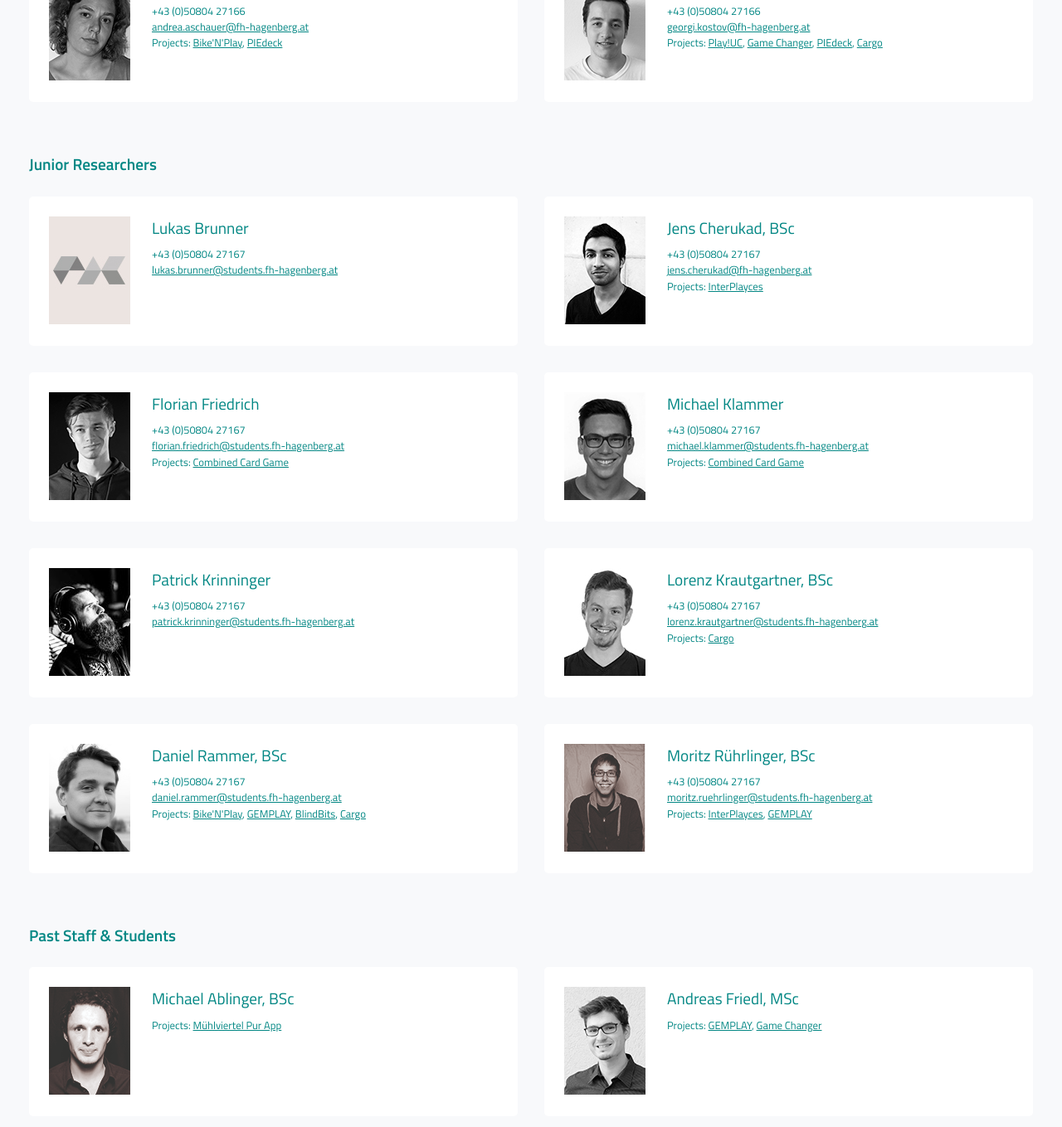
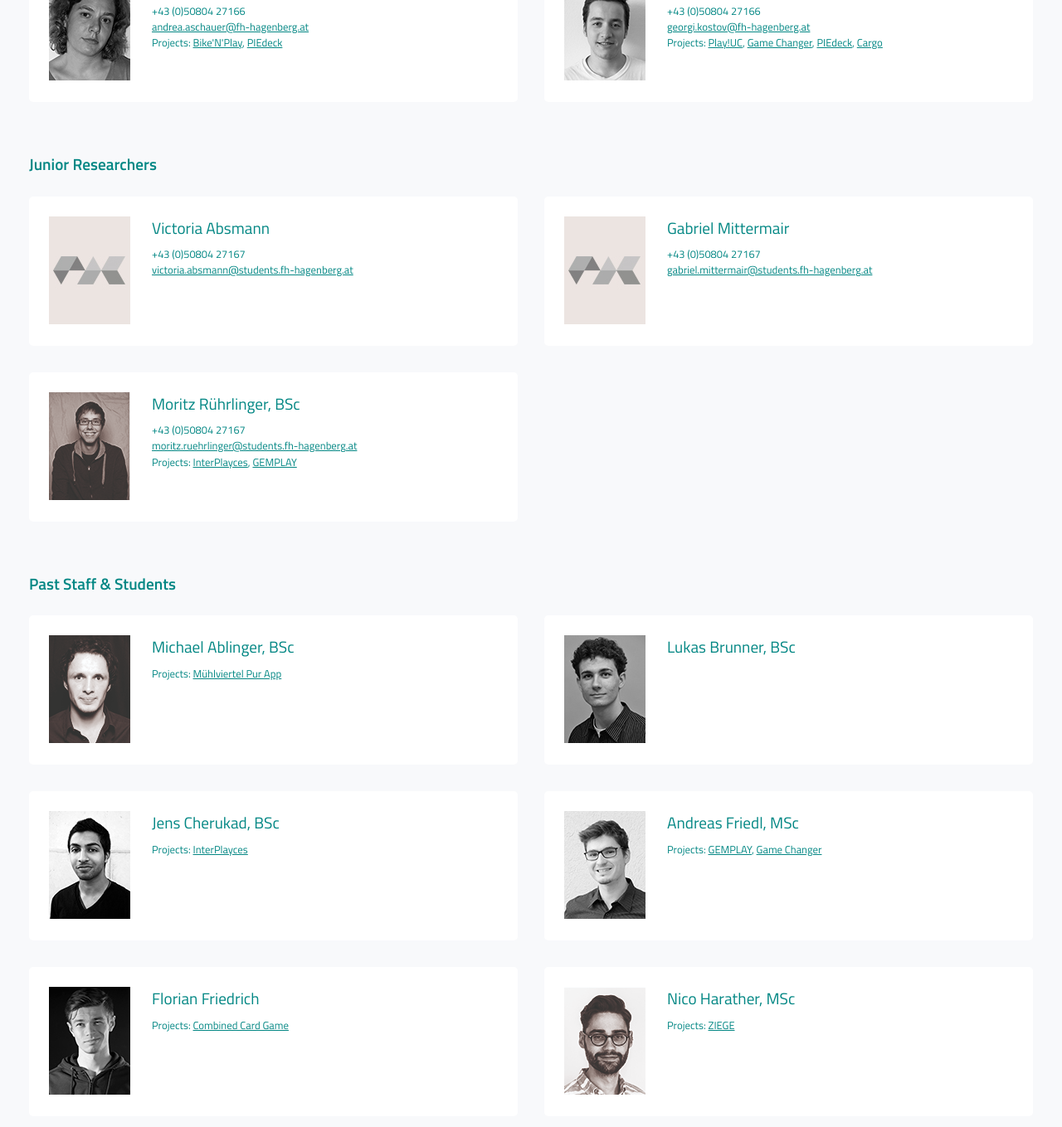
Before and after one commit to Playful-Interactive-Environments/pie-lab.at, a Jekyll site: the page built from _pages/people.html, in a window 1280 px wide and 1400 px high, scrolled down 1209 px. Shown: the top 1359 px of the window at 83% size. Built offline with Jekyll 4.4.1, drawn with Linux system fonts in a browser that asks for light colours; some of the changed text lies outside the part shown.

Commit message:
Updated people
Moved a lot to former employees, added future interns, made @michaellankes the boss!

```diff
--- a/_data/people.yml
+++ b/_data/people.yml
@@ -1,16 +1,16 @@
+- name: Dr. Michael Lankes
+  group: 1
+  photo: michael-lankes.jpg
+  phone: +43 (0)50804 22133
+  email: michael.lankes@fh-hagenberg.at
+  projects: [GEMPLAY, InterPlayces, Augmented Reality Town Square, Mühlviertel Pur App]
+
 - name: Dr. Jürgen Hagler
   group: 1
   photo: juergen-hagler.jpg
   phone: +43 (0)50804 22124
   email: juergen.hagler@fh-hagenberg.at
   projects: [Bike'N'Play, InterPlayces, Augmented Reality Town Square, PIEdeck]
-
-- name: Dr. Michael Lankes
-  group: 1
-  photo: michael-lankes.jpg
-  phone: +43 (0)50804 22133
-  email: michael.lankes@fh-hagenberg.at
-  projects: [GEMPLAY, InterPlayces, Augmented Reality Town Square, Mühlviertel Pur App]
 
 - name: Jeremiah Diephuis, MA
   group: 2
@@ -61,54 +61,19 @@
   email: georgi.kostov@fh-hagenberg.at
   projects: [Play!UC, Game Changer, PIEdeck, Cargo]
 
-- name: Lukas Brunner
+- name: Victoria Absmann
   group: 4
   photo: default.jpg
   phone: +43 (0)50804 27167
-  email: lukas.brunner@students.fh-hagenberg.at
+  email: victoria.absmann@students.fh-hagenberg.at
   projects:
 
-- name: Jens Cherukad, BSc
+- name: Gabriel Mittermair
   group: 4
-  photo: jens-cherukad.jpg
+  photo: default.jpg
   phone: +43 (0)50804 27167
-  email: jens.cherukad@fh-hagenberg.at
-  projects: [InterPlayces]
-
-- name: Florian Friedrich
-  group: 4
-  photo: florian-friedrich.jpg
-  phone: +43 (0)50804 27167
-  email: florian.friedrich@students.fh-hagenberg.at
-  projects: [Combined Card Game]
-
-- name: Michael Klammer
-  group: 4
-  photo: michael-klammer.jpg
-  phone: +43 (0)50804 27167
-  email: michael.klammer@students.fh-hagenberg.at
-  projects: [Combined Card Game]
-
-- name: Patrick Krinninger
-  group: 4
-  photo: patrick-krinninger.jpg
-  phone: +43 (0)50804 27167
-  email: patrick.krinninger@students.fh-hagenberg.at
+  email: gabriel.mittermair@students.fh-hagenberg.at
   projects:
-
-- name: Lorenz Krautgartner, BSc
-  group: 4
-  photo: lorenz-krautgartner.jpg
-  phone: +43 (0)50804 27167
-  email: lorenz.krautgartner@students.fh-hagenberg.at
-  projects: [Cargo]
-
-- name: Daniel Rammer, BSc
-  group: 4
-  photo: daniel-rammer.jpg
-  phone: +43 (0)50804 27167
-  email: daniel.rammer@students.fh-hagenberg.at
-  projects: [Bike'N'Play, GEMPLAY, BlindBits, Cargo]
 
 - name: Moritz Rührlinger, BSc
   group: 4
@@ -124,12 +89,33 @@
   email:
   projects: [Mühlviertel Pur App]
 
+- name: Lukas Brunner, BSc
+  group: 5
+  photo: lukas-brunner.jpg
+  phone:
+  email:
+  projects:
+
+- name: Jens Cherukad, BSc
+  group: 5
+  photo: jens-cherukad.jpg
+  phone:
+  email:
+  projects: [InterPlayces]
+
 - name: Andreas Friedl, MSc
   group: 5
   photo: andreas-friedl.jpg
   phone:
   email:
   projects: [GEMPLAY, Game Changer]
+
+- name: Florian Friedrich
+  group: 5
+  photo: florian-friedrich.jpg
+  phone:
+  email:
+  projects: [Combined Card Game]
 
 - name: Nico Harather, MSc
   group: 5
@@ -145,12 +131,40 @@
   email:
   projects: [ZIEGE]
 
+- name: Michael Klammer
+  group: 5
+  photo: michael-klammer.jpg
+  phone:
+  email:
+  projects: [Combined Card Game]
+
+- name: Lorenz Krautgartner, MSc
+  group: 5
+  photo: lorenz-krautgartner.jpg
+  phone:
+  email:
+  projects: [Cargo]
+
+- name: Patrick Krinninger, BSc
+  group: 5
+  photo: patrick-krinninger.jpg
+  phone:
+  email:
+  projects: [Bike'N'Play]
+
 - name: Fabian Pirklbauer, BSc
   group: 5
   photo: fabian-pirklbauer.jpg
   phone:
   email:
   projects: [Mühlviertel Pur App]
+
+- name: Daniel Rammer, MSc
+  group: 5
+  photo: daniel-rammer.jpg
+  phone:
+  email:
+  projects: [Bike'N'Play, GEMPLAY, BlindBits, Cargo]
 
 - name: Areen Said, MSc
   group: 5
```
Also changed, not shown: assets/people/lukas-brunner.jpg (added).
